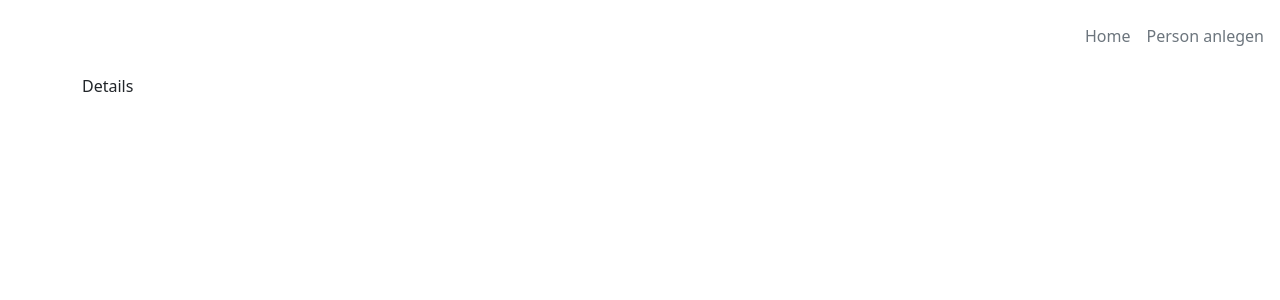
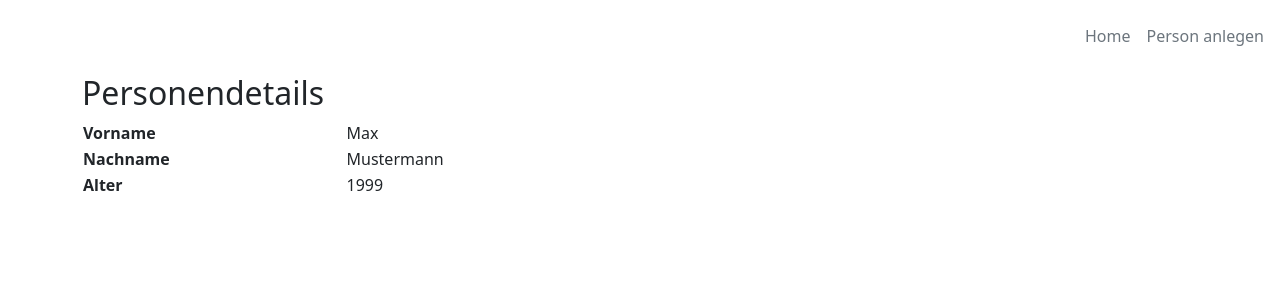
Before and after one commit to smatzner/web-matzner, a Vue app in the folder vue-day3-verwaltung/: page /persons/1 in a window 1280 px wide. Shown: the top 300 px of the page. Built offline with nearby package versions, Linux system fonts and the light colour scheme.

Commit message:
added Persondetails table to output person data (task 3.6)

```diff
--- a/vue-day3-verwaltung/src/views/DetailView.vue
+++ b/vue-day3-verwaltung/src/views/DetailView.vue
@@ -13,7 +13,21 @@ console.log(person)
 </script>
 
 <template>
-  <div>Details</div>
+  <h2>Personendetails</h2>
+  <table class="w-50">
+    <tr>
+      <th>Vorname</th>
+      <td>{{person.firstName}}</td>
+    </tr>
+    <tr>
+      <th>Nachname</th>
+      <td>{{person.lastName}}</td>
+    </tr>
+    <tr>
+      <th>Alter</th>
+      <td>{{person.birthYear}}</td>
+    </tr>
+  </table>
 </template>
 
 <style scoped>
```
